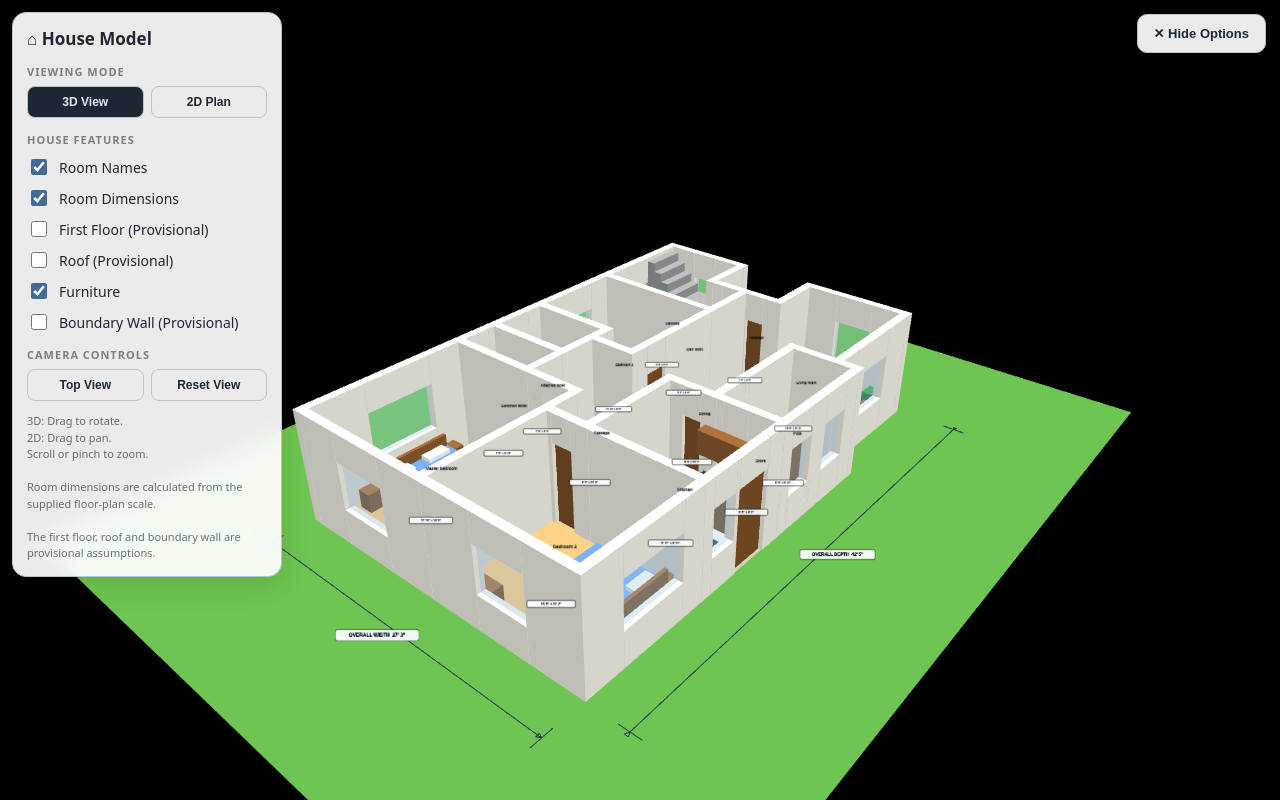
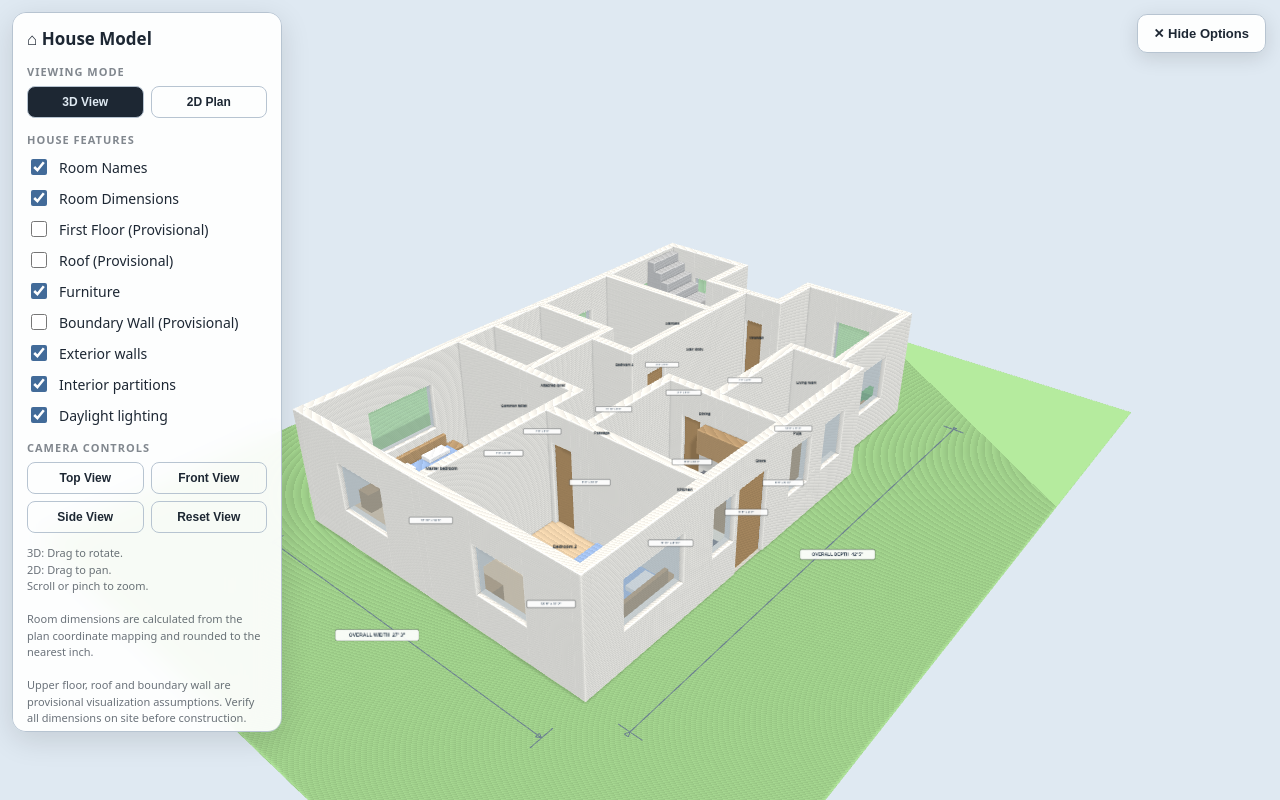
Before and after one commit to aradhya0726/3d-house-design, a plain HTML site: page index.html in a window 1280 px wide. Drawn offline with nearby package versions, Linux system fonts and the light colour scheme.

Commit message:
Refactor title, visibility, and lighting settings
Updated title and improved visibility settings for architectural elements. Enhanced lighting and renderer configurations.

```diff
--- a/index.html
+++ b/index.html
@@ -4,7 +4,7 @@
 <head>
 <meta charset="utf-8">
 <meta name="viewport" content="width=device-width, initial-scale=1, viewport-fit=cover">
-<title>House 3D Viewer</title>
+<title>Architectural House Viewer | Ground Floor Reconstruction</title>
 
 <style>
 :root {
@@ -211,11 +211,18 @@ html, body {
   <label><input type="checkbox" id="cr"> Roof (Provisional)</label>
   <label><input type="checkbox" id="cu" checked> Furniture</label>
   <label><input type="checkbox" id="cb"> Boundary Wall (Provisional)</label>
+  <label><input type="checkbox" id="ce" checked> Exterior walls</label>
+  <label><input type="checkbox" id="ci" checked> Interior partitions</label>
+  <label><input type="checkbox" id="day" checked> Daylight lighting</label>
 
   <div class="section-title">Camera Controls</div>
 
   <div class="camera-buttons">
     <button id="top">Top View</button>
+    <button id="front">Front View</button>
+  </div>
+  <div class="camera-buttons" style="margin-top:7px">
+    <button id="side">Side View</button>
     <button id="iso">Reset View</button>
   </div>
 
@@ -223,8 +230,8 @@ html, body {
     3D: Drag to rotate.<br>
     2D: Drag to pan.<br>
     Scroll or pinch to zoom.<br><br>
-    Room dimensions are calculated from the supplied floor-plan scale.<br><br>
-    The first floor, roof and boundary wall are provisional assumptions.
+    Room dimensions are calculated from the plan coordinate mapping and rounded to the nearest inch.<br><br>
+    Upper floor, roof and boundary wall are provisional visualization assumptions. Verify all dimensions on site before construction.
   </small>
 
 </div>
@@ -244,6 +251,9 @@ const m3 = document.getElementById('m3');
 const m2 = document.getElementById('m2');
 
 const cf = document.getElementById('cf');
+const ce = document.getElementById('ce');
+const ci = document.getElementById('ci');
+const day = document.getElementById('day');
 const cr = document.getElementById('cr');
 const cu = document.getElementById('cu');
 const cb = document.getElementById('cb');
@@ -289,6 +299,10 @@ const scene = new THREE.Scene();
 
 const G = {
   g: new THREE.Group(),
+  ext: new THREE.Group(),
+  int: new THREE.Group(),
+  extU: new THREE.Group(),
+  intU: new THREE.Group(),
   f: new THREE.Group(),
   r: new THREE.Group(),
   b: new THREE.Group(),
@@ -308,9 +322,11 @@ function mat(c, glass) {
   return cache[k] || (cache[k] =
     new THREE.MeshStandardMaterial({
       color: c,
-      roughness: .8,
+      roughness: glass ? .22 : .72,
+      metalness: glass ? .08 : .015,
       transparent: !!glass,
-      opacity: glass ? .3 : 1
+      opacity: glass ? .38 : 1,
+      side: THREE.DoubleSide
     })
   );
 }
@@ -532,7 +548,7 @@ box(
 );
 
 WALLS.forEach(w =>
-  wall('g', 0, WH, w[1], w[2], w[3], w[4], w[5])
+  wall((w[0].startsWith('Ext_') || w[0].startsWith('Verandah')) ? 'ext' : 'int', 0, WH, w[1], w[2], w[3], w[4], w[5])
 );
 
 wall('g', 0, 3.5, 'H', 520, 912, 1110, [], {par:1});
@@ -653,7 +669,7 @@ WALLS.forEach(w => {
   if (n == 'Verandah_West' || n == 'Verandah_East') {
 
     wall(
-      'f', FH, PAR,
+      'extU', FH, PAR,
       w[1], w[2], w[3], w[4],
       [], {par:1}
     );
@@ -661,7 +677,7 @@ WALLS.forEach(w => {
   } else {
 
     wall(
-      'f', FH, WH,
+      (n.startsWith('Ext_') || n.startsWith('Verandah')) ? 'extU' : 'intU', FH, WH,
       w[1], w[2], w[3], w[4],
       w[5],
       {d2w:n == 'Ext_East_Lower'}
@@ -671,8 +687,8 @@ WALLS.forEach(w => {
 
 });
 
-wall('f', FH, PAR, 'H', 57, 478, 725, [], {par:1});
-wall('f', FH, 3.5, 'H', 520, 912, 1110, [], {par:1});
+wall('extU', FH, PAR, 'H', 57, 478, 725, [], {par:1});
+wall('intU', FH, 3.5, 'H', 520, 912, 1110, [], {par:1});
 
 /* ROOF */
 
@@ -976,7 +992,11 @@ function createCleanText(text, options = {}) {
     ctx.fillStyle = 'rgba(255,255,255,0.92)';
 
     ctx.beginPath();
-    ctx.roundRect(8, 8, width - 16, height - 16, 18);
+    if (typeof ctx.roundRect === 'function') {
+      ctx.roundRect(8, 8, width - 16, height - 16, 18);
+    } else {
+      ctx.rect(8, 8, width - 16, height - 16);
+    }
     ctx.fill();
 
     ctx.strokeStyle = 'rgba(38,55,71,0.18)';
@@ -1253,6 +1273,12 @@ depthLabel.position.set(
 
 G.dim.add(depthLabel);
 
+/* ENABLE SHADOWS ON ARCHITECTURAL MESHES */
+
+scene.traverse(o => {
+  if (o.isMesh) { o.castShadow = true; o.receiveShadow = true; }
+});
+
 /* LIGHTING */
 
 scene.add(
@@ -1263,17 +1289,40 @@ scene.add(
   )
 );
 
-const sun = new THREE.DirectionalLight(0xffffff,.8);
+const sun = new THREE.DirectionalLight(0xffffff,.95);
 
 sun.position.set(40,60,30);
+sun.castShadow = true;
+sun.shadow.mapSize.set(1024,1024);
+sun.shadow.camera.left = -55; sun.shadow.camera.right = 55;
+sun.shadow.camera.top = 55; sun.shadow.camera.bottom = -55;
 
 scene.add(sun);
+const hemi = scene.children.find(o => o.isHemisphereLight);
+
+function setLighting(daylight) {
+  sun.intensity = daylight ? .95 : .22;
+  sun.color.setHex(daylight ? 0xffffff : 0xffc58a);
+  if (hemi) hemi.intensity = daylight ? .75 : .32;
+  scene.background = new THREE.Color(daylight ? 0xdfe9f2 : 0x182333);
+  place();
+}
+
 
 /* RENDERER AND CAMERAS */
 
-const R = new THREE.WebGLRenderer({
-  antialias: true
-});
+let R;
+try {
+  R = new THREE.WebGLRenderer({ antialias: true, alpha: false });
+} catch (err) {
+  document.getElementById('ui').innerHTML = '<h1>3D graphics unavailable</h1><p>This browser could not create a WebGL renderer. Enable hardware acceleration or try a modern browser.</p>';
+  throw err;
+}
+R.outputEncoding = THREE.sRGBEncoding;
+R.shadowMap.enabled = true;
+R.shadowMap.type = THREE.PCFSoftShadowMap;
+sun.castShadow = true;
+sun.shadow.mapSize.set(1024, 1024);
 
 R.setPixelRatio(
   Math.min(devicePixelRatio,2)
@@ -1522,6 +1571,10 @@ function vis() {
   const f = cf.checked && !mode2d;
 
   G.f.visible = f;
+  G.ext.visible = ce.checked;
+  G.int.visible = ci.checked;
+  G.extU.visible = ce.checked && f;
+  G.intU.visible = ci.checked && f;
 
   G.r.visible =
     cr.checked && !mode2d;
@@ -1541,6 +1594,7 @@ function vis() {
   G.dim.visible =
     cd.checked;
 
+  setLighting(day.checked);
   place();
 
 }
@@ -1551,7 +1605,10 @@ function vis() {
   'cf',
   'cr',
   'cu',
-  'cb'
+  'cb',
+  'ce',
+  'ci',
+  'day'
 ].forEach(id => {
 
   document.getElementById(id)
@@ -1573,6 +1630,22 @@ document.getElementById('top').onclick = () => {
 
   place();
 
+};
+
+document.getElementById('front').onclick = () => {
+  mode2d = false;
+  m2.classList.remove('on'); m3.classList.add('on');
+  tg.set(W/2, 5, -D/2);
+  th = 0; ph = 1.22; ds = 62;
+  vis();
+};
+
+document.getElementById('side').onclick = () => {
+  mode2d = false;
+  m2.classList.remove('on'); m3.classList.add('on');
+  tg.set(W/2, 5, -D/2);
+  th = Math.PI/2; ph = 1.18; ds = 65;
+  vis();
 };
 
 document.getElementById('iso').onclick = () => {
```
